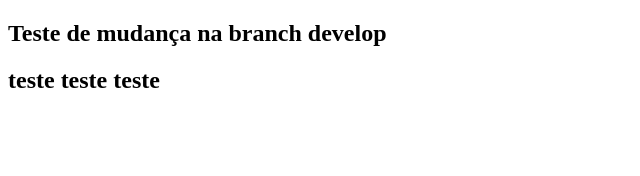
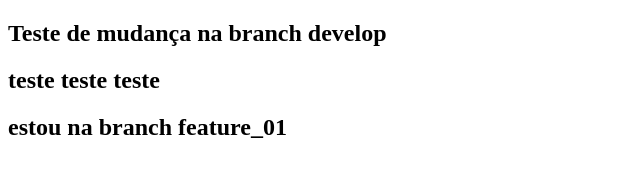
Before and after one commit to anamelissavico/hello-word, a plain HTML site: page index.html in a window 1280 px wide. Shown: the whole page, without its empty margins (0-640 px from the left). Drawn offline with Linux system fonts and the light colour scheme.

Commit message:
commitando a feature

```diff
--- a/index.html
+++ b/index.html
@@ -9,5 +9,7 @@
 <body>
     <h2>Teste de mudança na branch develop</h2>
     <h2>teste teste teste</h2>
+    <h2>estou na branch feature_01</h2>
 </body>
+
 </html>
```
Also changed, not shown: 1 other file.
